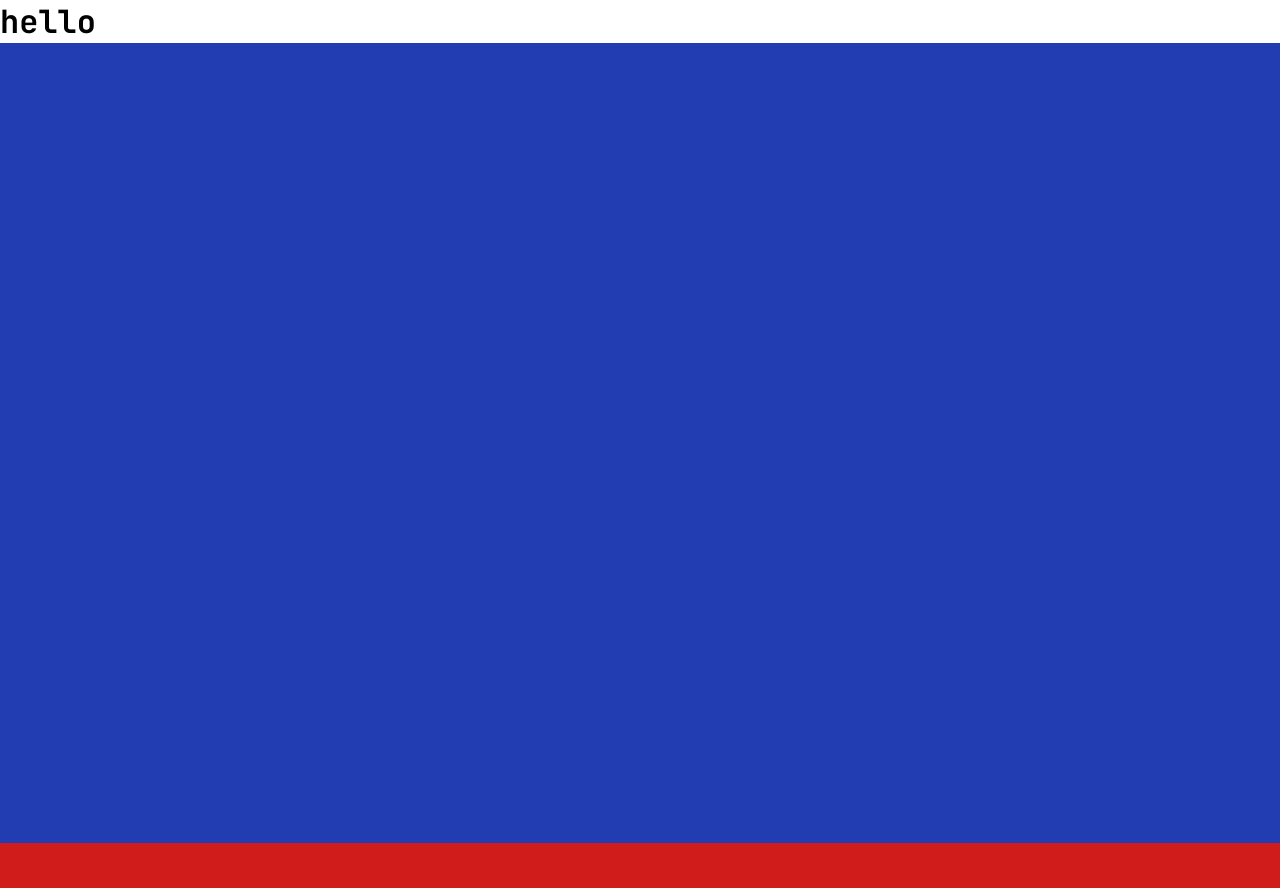
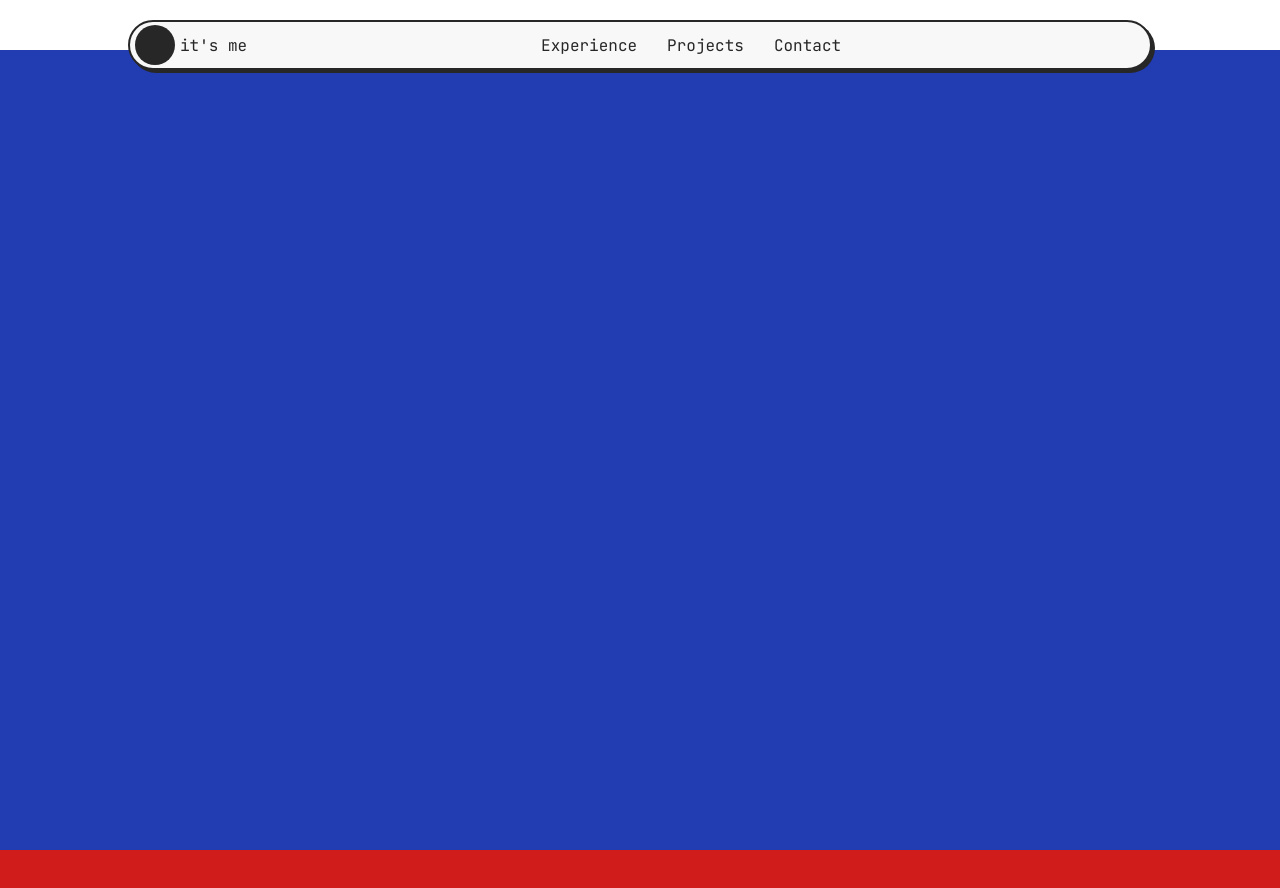
Before and after one commit to MyatWuttYeeOo/sm-portfolio, a plain HTML site: page index.html in a window 1280 px wide. Shown: the top 888 px of the page. Drawn offline with Linux system fonts and the light colour scheme.

Commit message:
feat: init nav ui:

```diff
--- a/index.html
+++ b/index.html
@@ -7,13 +7,36 @@
             Sai Min
         </title>
         <link rel="stylesheet" href="./styles/style.css"/>
-
-
-
     </head>
     <body>
-        <h1>hello</h1>
-        <section id="hero"></section>
+        <nav>
+            <a href="#" class="profile">
+                <div class="profile-image"></div>
+                <p>it's me</p>
+            </a>
+            <!--Desktop Nav Links-->
+            <div class="nav-links">
+                <a href="#experience">Experience</a>
+                <a href="#projects">Projects</a>
+                <a href="#contact">Contact</a>
+            </div>
+
+            <!--Mobile Nav Links-->
+            <button class="mobile-nav-toggle">
+                <span class="mobile-nav-toggle-line-1"></span>
+                <span class="mobile-nav-toggle-line-2"></span>
+                <span class="mobile-nav-toggle-line-3"></span>
+
+            </button>
+
+            <!--<div class="mobile-nav-links">
+                <a href="#experience">Experience</a>
+                <a href="#projects">Projects</a>
+                <a href="#contact">Contact</a>
+            </div>-->
+        </nav>
+
+        <section id="hero"> </section>
         <section id="experience"></section>
         <section id="projects"></section>
         <section id="contact"></section>
--- a/styles/style.css
+++ b/styles/style.css
@@ -17,8 +17,59 @@
     --green: #2b9422;
     --orange: #ff751f;
 }
-body{
-    font-family: var(--font-family);}
+html{
+    font-family: var(--font-family);
+    scroll-behavior: smooth;
+}
+
+nav{
+    background-color: var(--white);
+    color:var(--black);
+    width: 80%;
+    height: 50px;
+    position: sticky;
+    top: 20px;
+    left: 10%;
+    padding: 5px;
+    border-radius: 100px;
+    border: 2px solid var(--black);
+    box-shadow: 3px 3px 0px var(--black);
+    display: flex;
+    align-items: center;
+    justify-content: space-between;
+}
+.profile{
+    display: flex;
+    align-items: center;
+    justify-content: flex-start;
+    gap: 5px;
+    text-decoration: none;
+    color: var(--black);
+}
+.profile-image{
+    width: 40px;
+    height: 40px;
+    border-radius: 100px;
+    background-color: var(--black);
+}
+.nav-links{
+    display: flex;
+    align-items: center;
+    justify-content: flex-end;
+    gap: 30px;
+}
+.nav-links a{
+    text-decoration: none;
+    color: var(--black);
+    cursor: pointer;
+}
+.mobile-nav-toggle {
+    display: flex;
+    flex-direction: column;
+    gap: 5px;
+    border: none;
+    margin-right: 10px;
+}
 #hero{
     background-color: var(--blue);
     height: 100vh;
@@ -39,3 +90,25 @@ body{
     height: 100vh;
     width: 100%;
 }
+@media (max-width: 480px) {
+    nav{
+    width: 90%;
+    left: 5%;
+}
+    .nav-links{
+        display: none;
+    }
+}
+@media (max-width: 768px) and (min-width: 481px){
+    nav{
+        background-color: orange;
+    }
+    .nav-links{
+        display: none;
+    }
+}
+@media (max-width: 1024px) and (min-width: 769px){
+    nav{
+        background-color: var(--black );
+    }
+}
```
